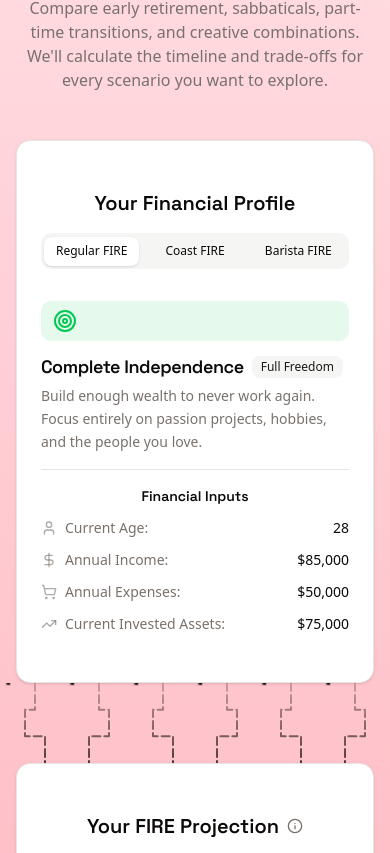
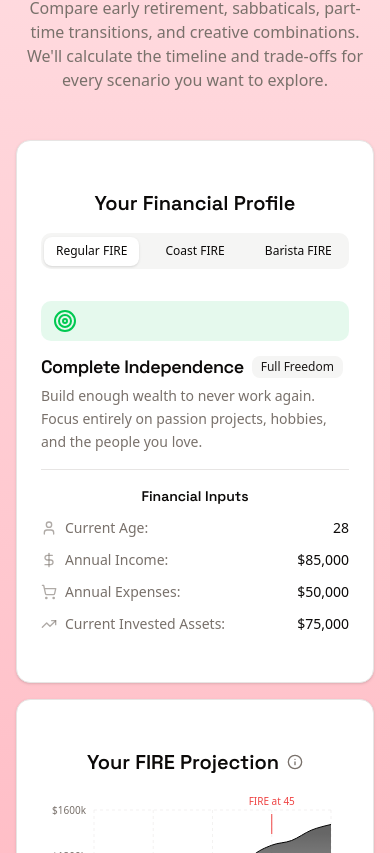
Before and after one commit to schelskedevco/ignidash-legacy, a Next.js app: page / in a window 390 px wide. Shown: the part 1011-1864 px from the top of the page. Built offline with nearby package versions, Linux system fonts and the light colour scheme.

Commit message:
wires mobile responsiveness

```diff
--- a/src/components/features/fire-scenarios/fire-scenarios-section.tsx
+++ b/src/components/features/fire-scenarios/fire-scenarios-section.tsx
@@ -35,7 +35,7 @@ export function FireScenariosSection() {
         title="Every FIRE Path, Clearly Mapped"
         description="Compare early retirement, sabbaticals, part-time transitions, and creative combinations. We'll calculate the timeline and trade-offs for every scenario you want to explore."
       />
-      <div className="flex flex-col items-center justify-center lg:flex-row">
+      <div className="flex flex-col items-center justify-center gap-4 sm:gap-0 lg:flex-row">
         {/* Left Panel - Financial Inputs */}
         <FinancialInputsCard
           scenarios={SCENARIOS}
@@ -43,7 +43,7 @@ export function FireScenariosSection() {
           onScenarioChange={setSelectedScenario}
         />
 
-        <div className="flex flex-row justify-center lg:flex-col">
+        <div className="hidden flex-row justify-center sm:flex lg:flex-col">
           <ConnectingWire idx={0} direction="reverse" />
           <ConnectingWire idx={1} />
           <ConnectingWire idx={2} direction="reverse" />
```
